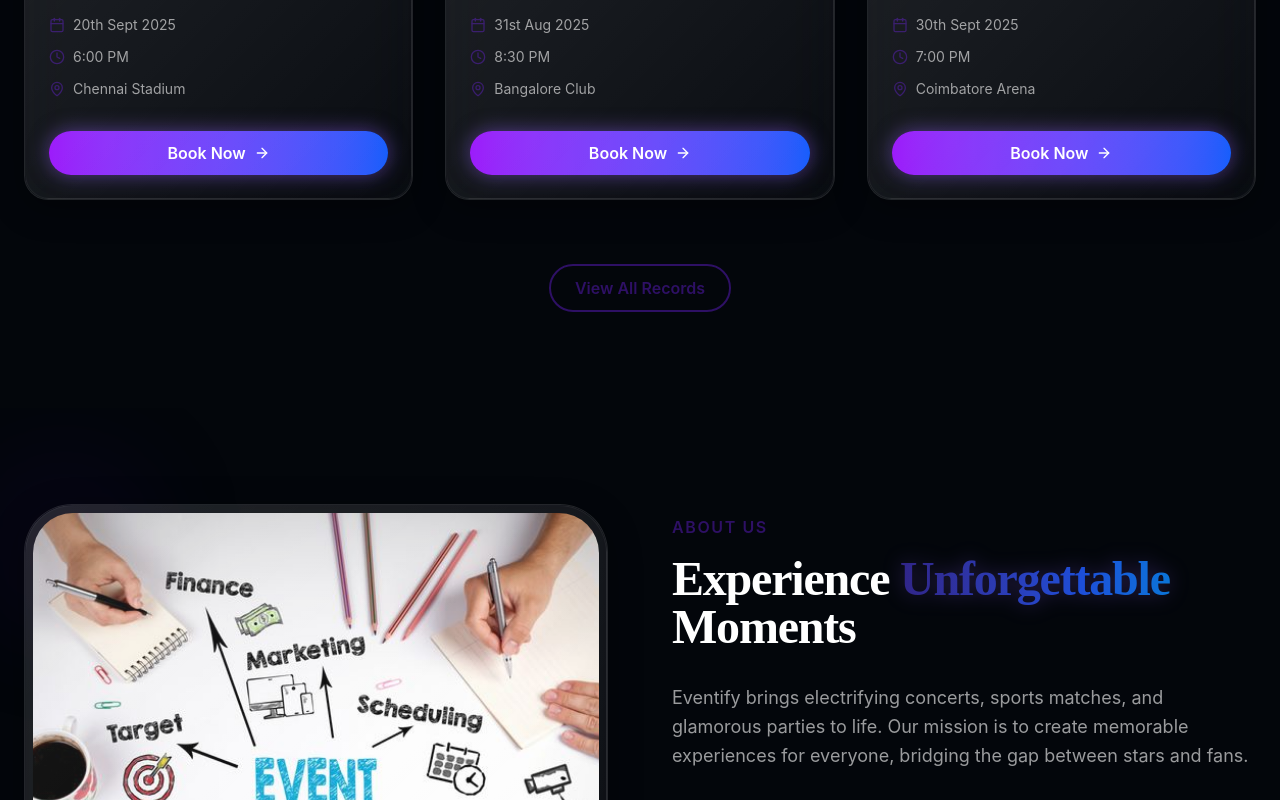
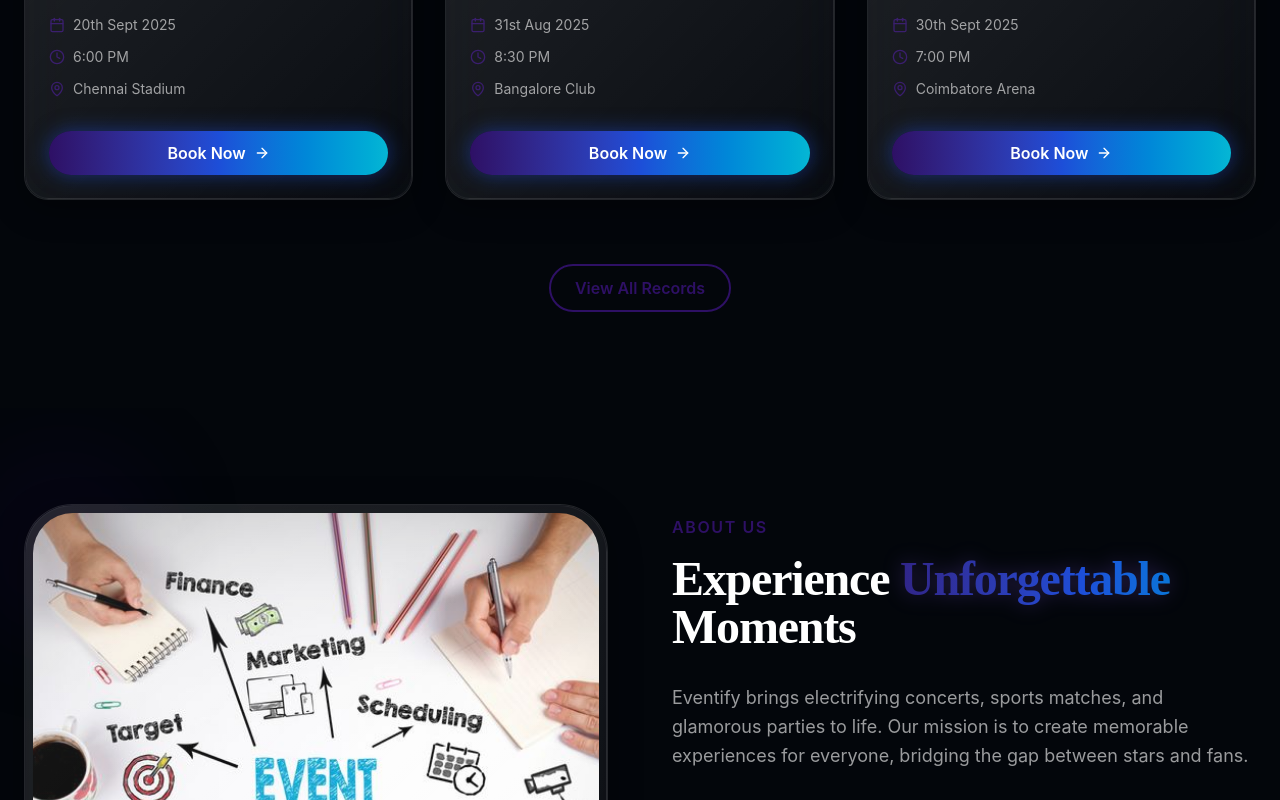
Before and after one commit to Prasann62/event-ticket-bucking, a React (Vite) app in the folder react-app/: page / in a window 1280 px wide. Shown: the part 1320-2120 px from the top of the page. Built offline with nearby package versions, Linux system fonts and the light colour scheme.

Commit message:
feat: enhance Button and Card with premium glass and shine effects

```diff
--- a/react-app/src/components/ui/Button.jsx
+++ b/react-app/src/components/ui/Button.jsx
@@ -9,7 +9,7 @@ export function cn(...inputs) {
 
 const Button = React.forwardRef(({ className, variant = 'primary', size = 'md', children, ...props }, ref) => {
     const variants = {
-        primary: 'bg-gradient-to-r from-purple-600 to-blue-600 text-white shadow-[0_0_20px_rgba(139,92,246,0.5)] hover:shadow-[0_0_30px_rgba(139,92,246,0.8)]',
+        primary: 'bg-gradient-to-r from-[#2E1065] via-[#1D4ED8] to-[#06B6D4] text-white shadow-[0_0_20px_rgba(29,78,216,0.5)] hover:shadow-[0_0_30px_rgba(6,182,212,0.8)]',
         secondary: 'bg-white/10 text-white backdrop-blur-md border border-white/20 hover:bg-white/20',
         outline: 'bg-transparent border-2 border-brand-accent text-brand-accent hover:bg-brand-accent hover:text-white',
         ghost: 'bg-transparent text-white hover:bg-white/10',
@@ -27,14 +27,18 @@ const Button = React.forwardRef(({ className, variant = 'primary', size = 'md',
             whileHover={{ scale: 1.05 }}
             whileTap={{ scale: 0.95 }}
             className={cn(
-                'inline-flex items-center justify-center rounded-full font-semibold transition-all duration-300 focus:outline-none focus:ring-2 focus:ring-brand-accent focus:ring-offset-2 focus:ring-offset-brand-bg disabled:opacity-50 disabled:pointer-events-none',
+                'inline-flex items-center justify-center rounded-full font-semibold transition-all duration-300 focus:outline-none focus:ring-2 focus:ring-brand-blue focus:ring-offset-2 focus:ring-offset-brand-bg disabled:opacity-50 disabled:pointer-events-none overflow-hidden relative group',
                 variants[variant],
                 sizes[size],
                 className
             )}
             {...props}
         >
-            {children}
+            {/* Premium Shine Overlay */}
+            {variant === 'primary' && (
+                <div className="absolute inset-0 w-full h-full bg-gradient-to-r from-transparent via-white/20 to-transparent -translate-x-full group-hover:animate-shine pointer-events-none" />
+            )}
+            <span className="relative z-10 flex items-center">{children}</span>
         </motion.button>
     );
 });
--- a/react-app/src/components/ui/Card.jsx
+++ b/react-app/src/components/ui/Card.jsx
@@ -8,7 +8,7 @@ const Card = React.forwardRef(({ className, children, hoverEffect = true, ...pro
             ref={ref}
             whileHover={hoverEffect ? { y: -10, transition: { duration: 0.3 } } : {}}
             className={cn(
-                'glass rounded-3xl overflow-hidden transition-all duration-300 hover:border-brand-accent/50 hover:shadow-[0_0_30px_rgba(139,92,246,0.15)]',
+                'glass rounded-3xl overflow-hidden transition-all duration-300 hover:border-brand-cyan/50 hover:shadow-[0_0_30px_rgba(6,182,212,0.15)]',
                 className
             )}
             {...props}
```
